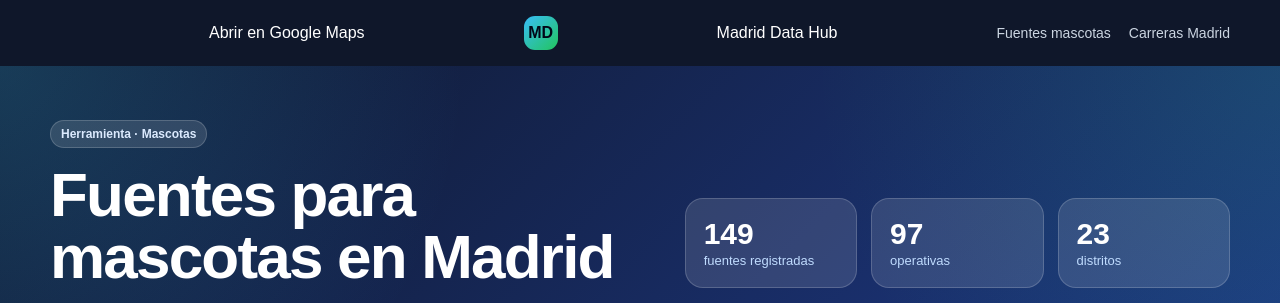
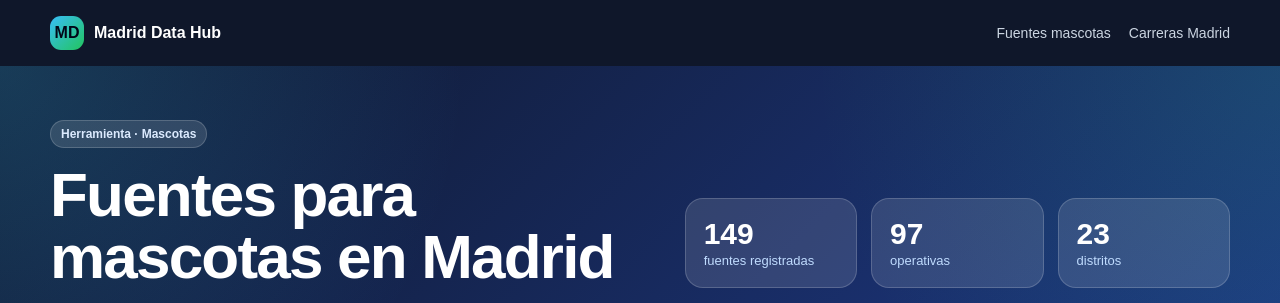
Before and after one commit to samcricre/madrid_data_hub, a website: page fuentes-mascotas/index.html in a window 1280 px wide. Shown: the top 303 px of the page. Drawn offline with nearby package versions, Linux system fonts and the light colour scheme.

Commit message:
Update index.html

```diff
--- a/fuentes-mascotas/index.html
+++ b/fuentes-mascotas/index.html
@@ -1,7 +1,5 @@
 <!DOCTYPE html><html lang="es"><head><meta charset="UTF-8"/><meta name="viewport" content="width=device-width, initial-scale=1.0"/><title>Fuentes para mascotas en Madrid | Madrid Data Hub</title><meta name="description" content="Mapa de fuentes de agua para mascotas en Madrid con filtros por distrito, estado y uso."/><link rel="stylesheet" href="../assets/style.css"/><link rel="stylesheet" href="https://unpkg.com/leaflet@1.9.4/dist/leaflet.css"/></head><body>
-<header class="topbar"><div class="container nav"><a class="logo" href="/"><a class="popup-link" href="${mapsUrl}" target="_blank" rel="noopener">
-  Abrir en Google Maps
-</a><span class="logo-mark">MD</span><span>Madrid Data Hub</span></a><nav class="nav-links"><a href="/fuentes-mascotas/">Fuentes mascotas</a><a href="/carreras-madrid/">Carreras Madrid</a></nav></div></header>
+<header class="topbar"><div class="container nav"><a class="logo" href="/"><span class="logo-mark">MD</span><span>Madrid Data Hub</span></a><nav class="nav-links"><a href="/fuentes-mascotas/">Fuentes mascotas</a><a href="/carreras-madrid/">Carreras Madrid</a></nav></div></header>
 <section class="hero"><div class="container hero-grid"><div><span class="badge">Herramienta · Mascotas</span><h1>Fuentes para mascotas en Madrid</h1><p>Encuentra fuentes públicas donde tu perro pueda beber durante el paseo. Filtra por distrito, estado y uso.</p></div><div class="stats"><div class="stat"><strong id="totalCount">-</strong><span>fuentes registradas</span></div><div class="stat"><strong id="activeCount">-</strong><span>operativas</span></div><div class="stat"><strong id="districtCount">-</strong><span>distritos</span></div></div></div></section>
 <main><div class="container"><section class="panel"><div class="filters"><div><label for="searchInput">Buscar por barrio, calle o dirección</label><input id="searchInput" type="search" placeholder="Ej: Vallecas, Pradolongo, área canina..."/></div><div><label for="districtFilter">Distrito</label><select id="districtFilter"><option value="">Todos</option></select></div><div><label for="statusFilter">Estado</label><select id="statusFilter"><option value="">Todos</option><option value="OPERATIVO">Operativo</option><option value="FUERA_DE_SERVICIO">Fuera de servicio</option></select></div><button id="resetBtn">Reset</button></div></section><section class="layout"><div id="map"></div><aside><div class="panel"><strong id="visibleCount">-</strong> resultados encontrados</div><div class="side" id="resultsList"></div></aside></section></div></main>
 <footer><div class="container">Fuente: datos abiertos del Ayuntamiento de Madrid / datos.gob.es.</div></footer>
```
